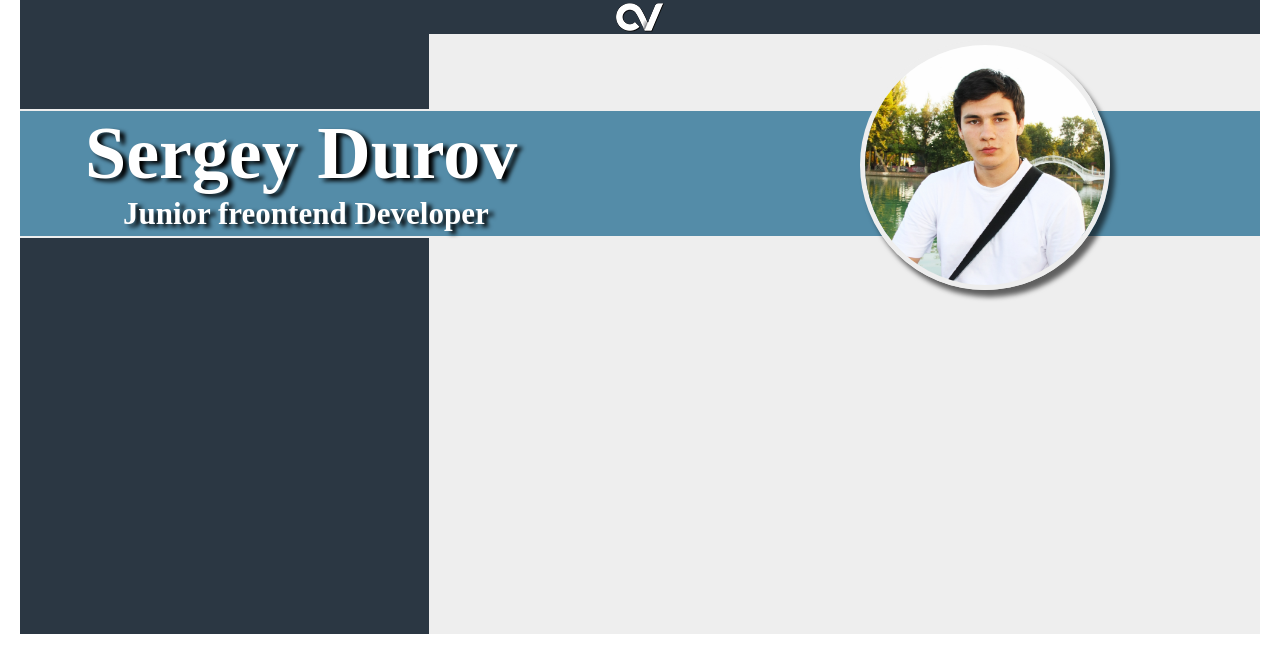
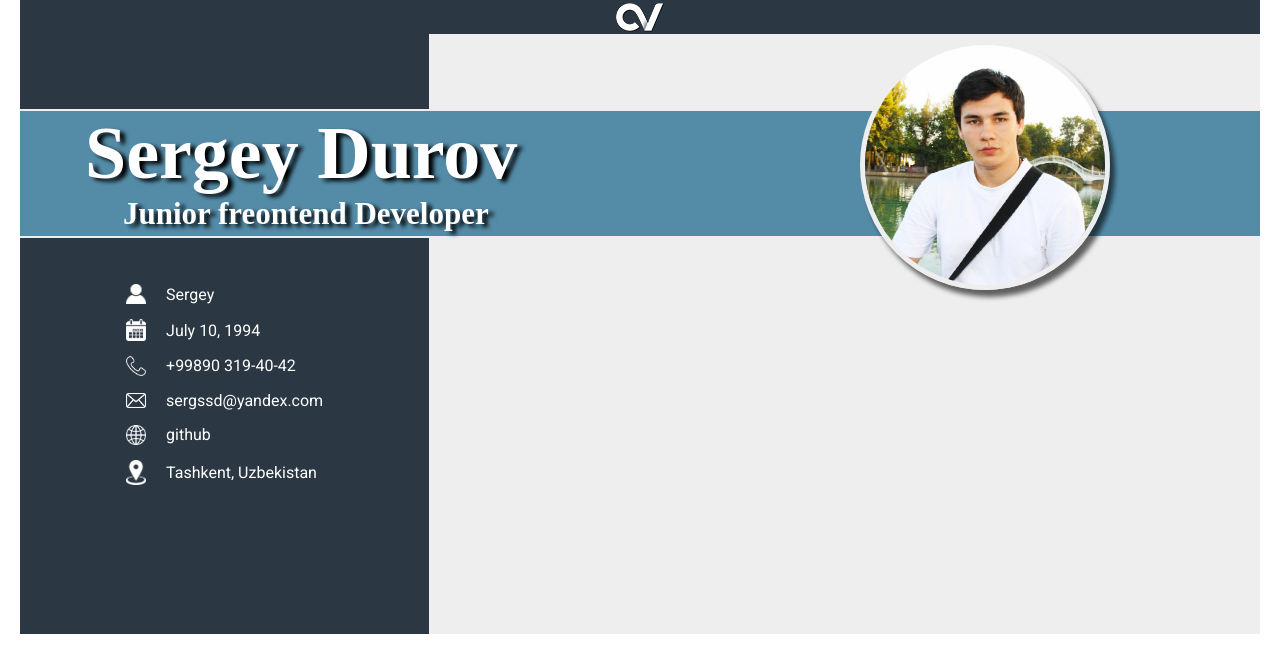
Before and after one commit to thewebtrident/rsschool-cv, a plain HTML site: page index.html in a window 1280 px wide. Drawn offline with Linux system fonts and the light colour scheme; a web font is replaced by a local one.

Commit message:
feat: add contact block

```diff
--- a/css/style.css
+++ b/css/style.css
@@ -84,3 +84,33 @@ body {
     width: 67%;
     background-color: #eeeeee;
 }
+
+.contacts-block {
+    display: flex;
+    flex-direction: column;
+    justify-content: center;
+    align-items: center;
+    margin-top: 250px;
+}
+
+.contact-item {
+    text-decoration: none;
+    color: #fff;
+    font-family: Roboto, sans-serif;
+    background-color: transparent;
+    display: flex;
+    justify-content: center;
+    align-items: center;
+    margin-bottom: 15px;
+}
+
+.contact-item img {
+    background-color: transparent;
+    padding-right: 20px;
+}
+
+.left-wrapper {
+    display: flex;
+    flex-direction: column;
+    align-items: flex-start;
+}
--- a/index.html
+++ b/index.html
@@ -39,7 +39,26 @@
             </figure>
             <!-- /.user-logo-block -->
 
-            <section class="left-container"></section>
+            <section class="left-container">
+                <div class="contacts-block">
+                    <div class="left-wrapper">
+                        <a href="tel:+998903194042" class="contact-item"><img src="img/user-icon.png" width="20px"
+                                alt="phone icon">Sergey</a>
+                        <a href="tel:+998903194042" class="contact-item"><img src="img/caleder-icon.png" width="20px"
+                                alt="phone icon">July 10, 1994</a>
+                        <a href="tel:+998903194042" class="contact-item"><img src="img/phone-icon.png" width="20px"
+                                alt="phone icon">+99890 319-40-42</a>
+                        <a href="email:sergssd@yandex.com" class="contact-item"><img src="img/email-icon.png"
+                                width="20px" alt="phone icon">sergssd@yandex.com</a>
+                        <a href="https://github.com/thewebtrident" class="contact-item"><img src="img/www-icon.png  "
+                                width="20px" alt="phone icon">github</a>
+                        <a href="https://www.google.com/maps/place/%D0%A2%D0%B0%D1%88%D0%BA%D0%B5%D0%BD%D1%82/data=!4m2!3m1!1s0x38ae8b0cc379e9c3:0xa5a9323b4aa5cb98?sa=X&ved=2ahUKEwi1-J6l7Y3zAhXllIsKHc36BD8Q8gF6BAhVEAE"
+                            class="contact-item"><img src="img/location-icon.png" width="20px"
+                                alt="phone icon">Tashkent,
+                            Uzbekistan</a>
+                    </div>
+                </div>
+            </section>
 
             <section class="right-container"></section>
         </main>
```
Also changed, not shown: img/caleder-icon.png (added), img/email-icon.png (added), img/location-icon.png (added), img/phone-icon.png (added), img/user-icon.png (added), img/www-icon.png (added).
